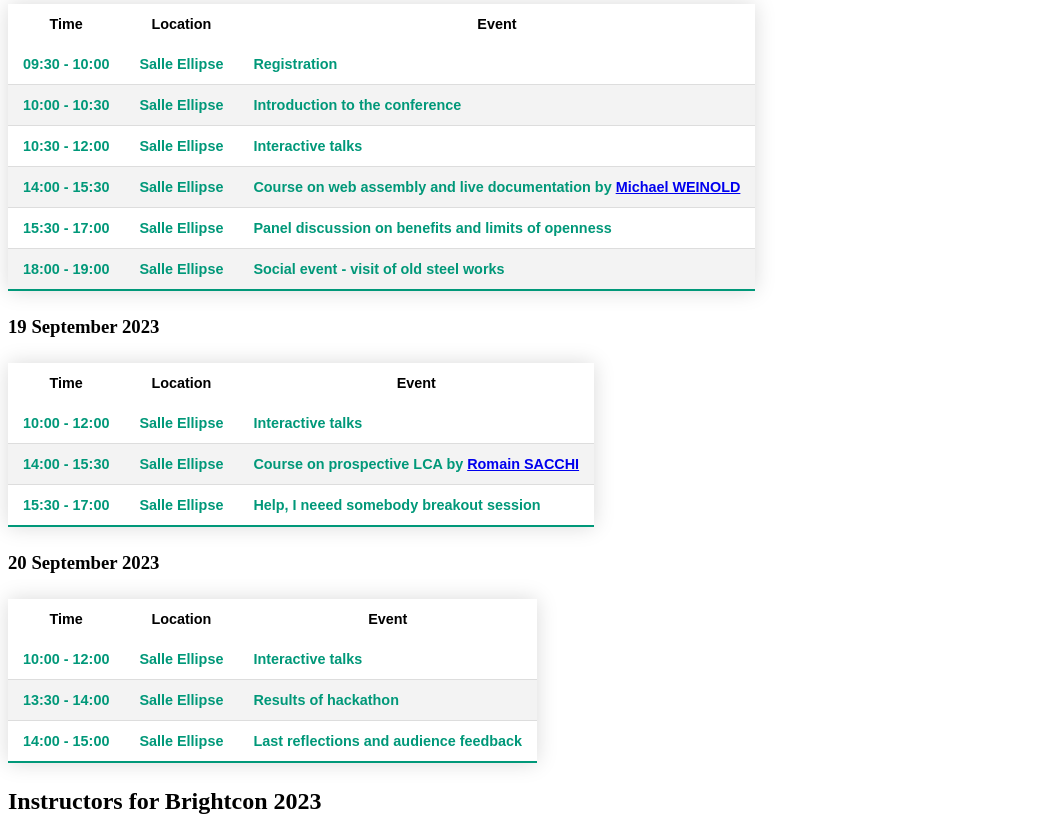
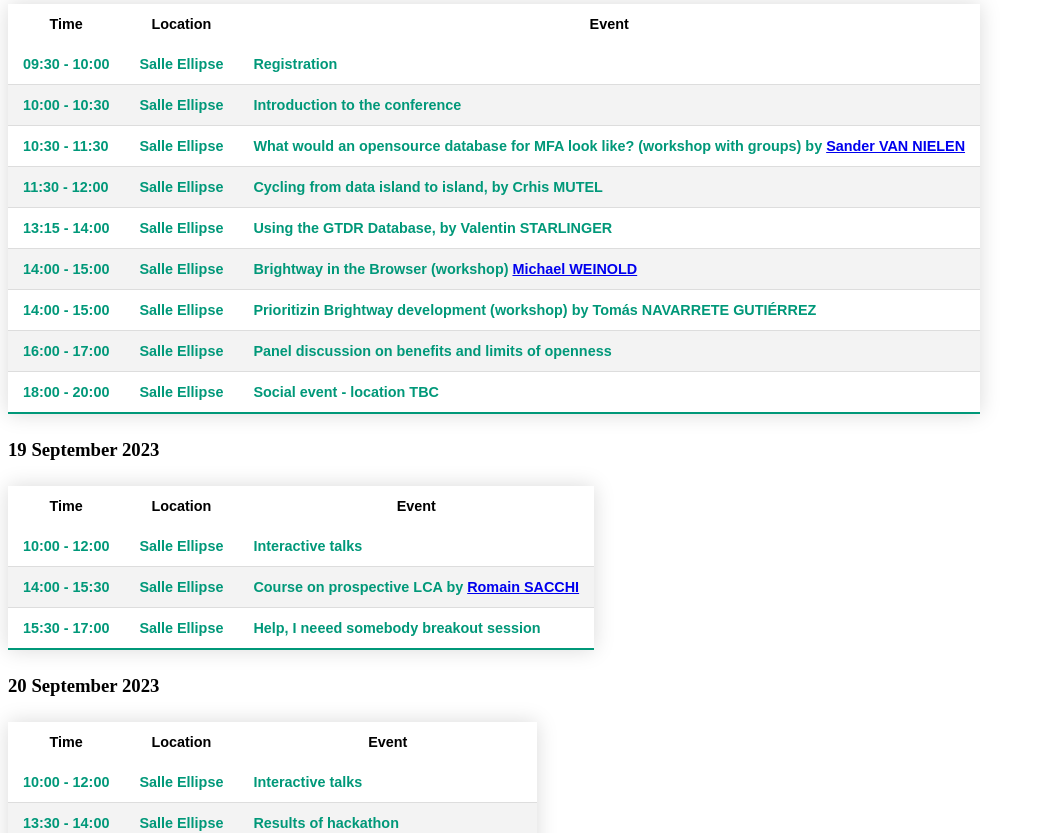
Before and after one commit to Depart-de-Sentier/brightcon-2023-website, a Nuxt app: page /programme in a window 1280 px wide. Shown: the part 1120-1953 px from the top of the page, without its empty margins (0-1043 px from the left). Built offline with nearby package versions, Linux system fonts and the light colour scheme.

Commit message:
update first conf day schedule

```diff
--- a/components/Instructors.vue
+++ b/components/Instructors.vue
@@ -74,6 +74,15 @@
     linkedIn: "https://www.linkedin.com/in/romainsacchi/",
     github: "https://github.com/romainsacchi",
   },
+  {
+    name: "Sander van Nielen",
+    instid: "svn",
+    designation: "",
+    imgUrl: "/images/instructors/sander-van-nielen.jpg",
+    bio: "Sander van Nielen obtained his MSc in Industrial Ecology in Leiden in 2016. Afterwards, he worked at the municipal engineering department in Rotterdam for two years. Now he is back at CML, doing PhD research on the recycling of rare earth magnets. His research focusses on the development of ex-ante LCA methods and the resilience of supply chains. By combining insights from industry partners with sophisticated computational methods, more insight in the environmental aspects of magnet recycling will be created. ",
+    linkedIn: "https://www.linkedin.com/in/sandervannielen/",
+    github: "",
+  },
 ]);
 </script>
 
--- a/pages/programme.vue
+++ b/pages/programme.vue
@@ -94,29 +94,49 @@
               <td>Introduction to the conference</td>
             </tr>
             <tr class="active-row">
-              <td>10:30 - 12:00</td>
+              <td>10:30 - 11:30</td>
               <td>Salle Ellipse</td>
-              <td>Interactive talks</td>
+              <td>What would an opensource database for MFA look like? (workshop with groups) by
+                <NuxtLink :to="{ hash: '#svn' }" external="True"
+                  >Sander VAN NIELEN</NuxtLink
+                >
+	      </td>
             </tr>
             <tr class="active-row">
-              <td>14:00 - 15:30</td>
+              <td>11:30 - 12:00</td>
+              <td>Salle Ellipse</td>
+              <td>Cycling from data island to island, by Crhis MUTEL</td>
+            </tr>
+            <tr class="active-row">
+              <td>13:15 - 14:00</td>
+              <td>Salle Ellipse</td>
+              <td>Using the GTDR Database, by Valentin STARLINGER</td>
+            </tr>
+            <tr class="active-row">
+              <td>14:00 - 15:00</td>
               <td>Salle Ellipse</td>
               <td>
-                Course on web assembly and live documentation by
+		      Brightway in the Browser (workshop)
                 <NuxtLink :to="{ hash: '#mw' }" external="True"
                   >Michael WEINOLD</NuxtLink
                 >
               </td>
             </tr>
             <tr class="active-row">
-              <td>15:30 - 17:00</td>
+              <td>14:00 - 15:00</td>
+              <td>Salle Ellipse</td>
+              <td> Prioritizin Brightway development (workshop) by Tomás NAVARRETE GUTIÉRREZ
+              </td>
+            </tr>
+            <tr class="active-row">
+              <td>16:00 - 17:00</td>
               <td>Salle Ellipse</td>
               <td>Panel discussion on benefits and limits of openness</td>
             </tr>
             <tr class="active-row">
-              <td>18:00 - 19:00</td>
+              <td>18:00 - 20:00</td>
               <td>Salle Ellipse</td>
-              <td>Social event - visit of old steel works</td>
+              <td>Social event - location TBC</td>
             </tr>
           </tbody>
         </table>
```
Also changed, not shown: public/images/instructors/sander-van-nielen.jpg (added).
